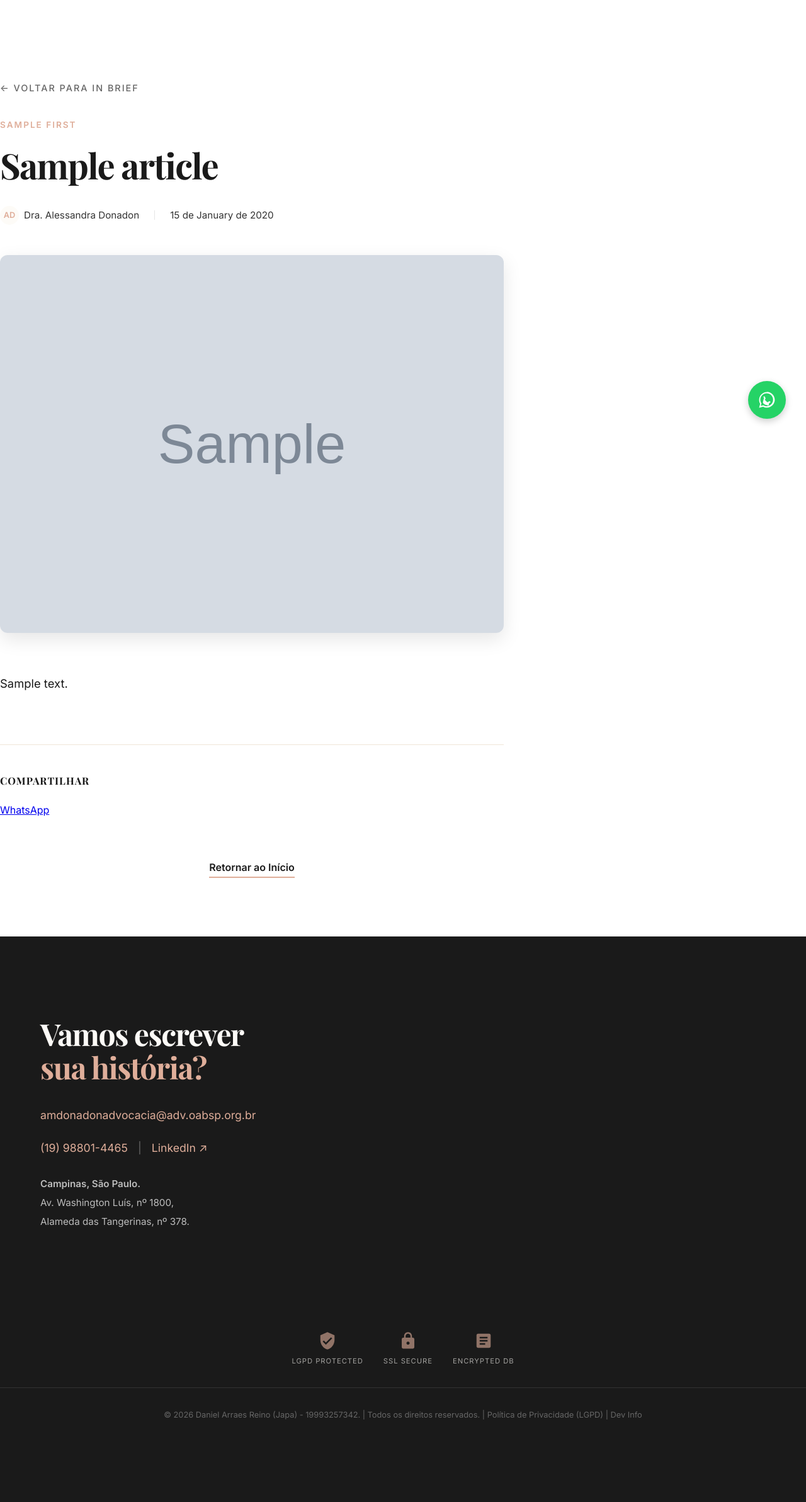
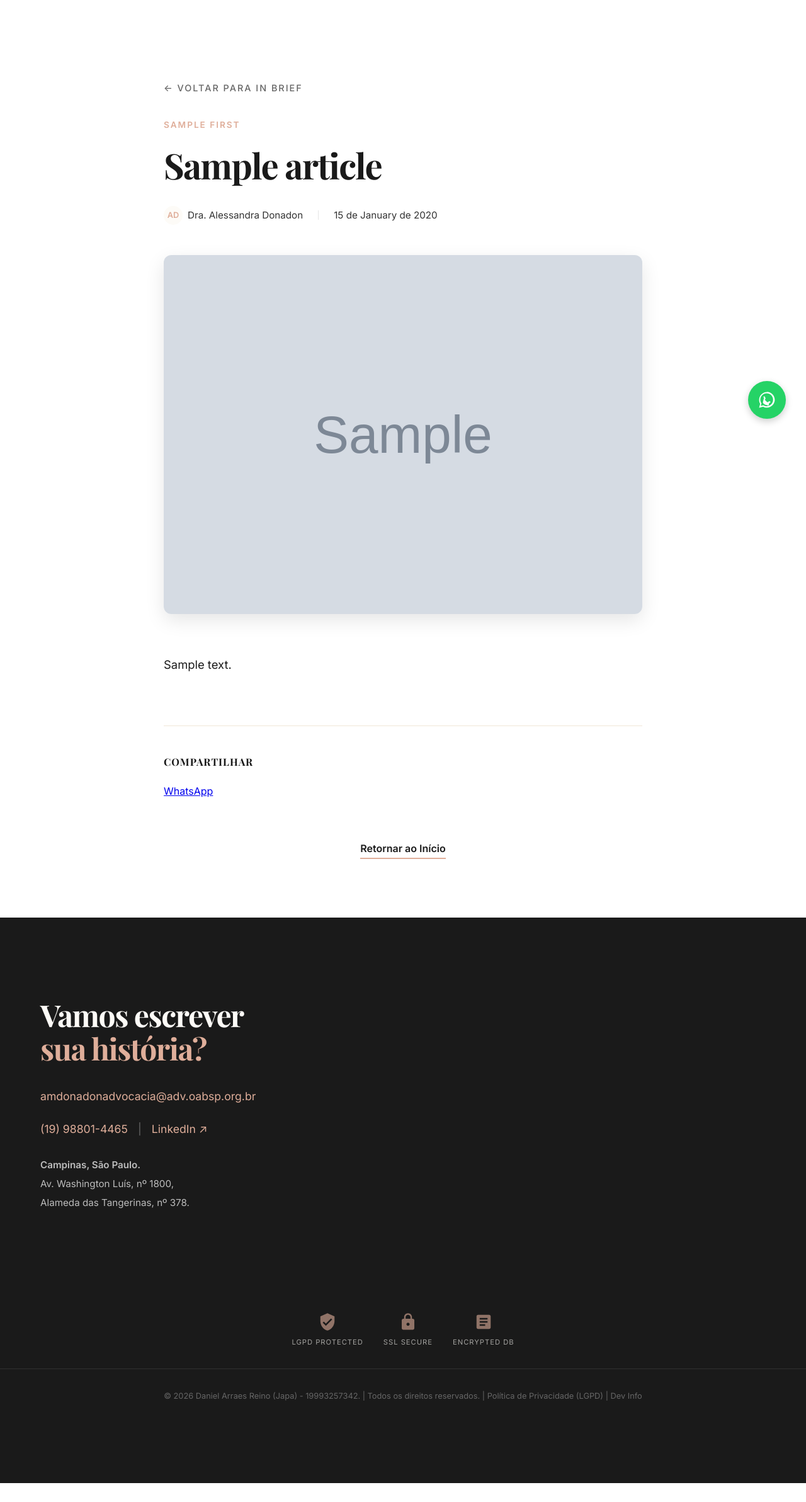
Before and after one commit to danielarraesreino/Alessandraadv, a Django app: template src/in_brief/templates/in_brief/article_detail.html in a window 1280 px wide. Shown: the part 103-2488 px from the top of the page at 63% size. After the commit the page ends 2458 px from the top, so only its background shows below. Run offline with Django 5.2, Linux system fonts and the light colour scheme; the template is opened without the code that fills it: most values are stand-ins (such as "Sample title", 1, 10 or a date in 2020); grey boxes marked "Sample" are stand-in pictures; some libraries are stand-ins or nearby versions; some web fonts are replaced.

Commit message:
Fix: Remove animations hiding articles and enforce centering on In Brief list

```diff
--- a/src/in_brief/templates/in_brief/article_detail.html
+++ b/src/in_brief/templates/in_brief/article_detail.html
@@ -10,8 +10,10 @@
     {% include "components/header.html" %}
 
     <main>
-        <section class="section section-white" style="padding-top: 8rem; padding-bottom: 6rem;">
-            <div class="container" style="max-width: 800px;">
+        <section class="section section-white"
+            style="padding-top: 8rem; padding-bottom: 6rem; width: 100%; display: flex; justify-content: center;">
+            <div class="container"
+                style="max-width: 800px; width: 100%; margin: 0 auto; padding-left: 20px; padding-right: 20px;">
                 <nav style="margin-bottom: 2rem;">
                     <a href="{% url 'in_brief:index' %}"
                         style="text-decoration: none; color: var(--color-gray); font-size: 0.9rem; display: flex; align-items: center; gap: 0.5rem; transition: color 0.3s;"
--- a/src/in_brief/views.py
+++ b/src/in_brief/views.py
@@ -9,4 +9,4 @@ def index(request):
 def article_detail(request, slug):
     """Display a specific article based on slug from database."""
     article = get_object_or_404(Article, slug=slug, is_published=True)
-    return render(request, 'in_brief/article_detail.html', {'article': article, 'debug_var': 'DEBUG_SUCCESS'})
+    return render(request, 'in_brief/article_detail.html', {'article': article})
```
Also changed, not shown: src/in_brief/templates/in_brief/article_list.html (+6 -2 lines).
